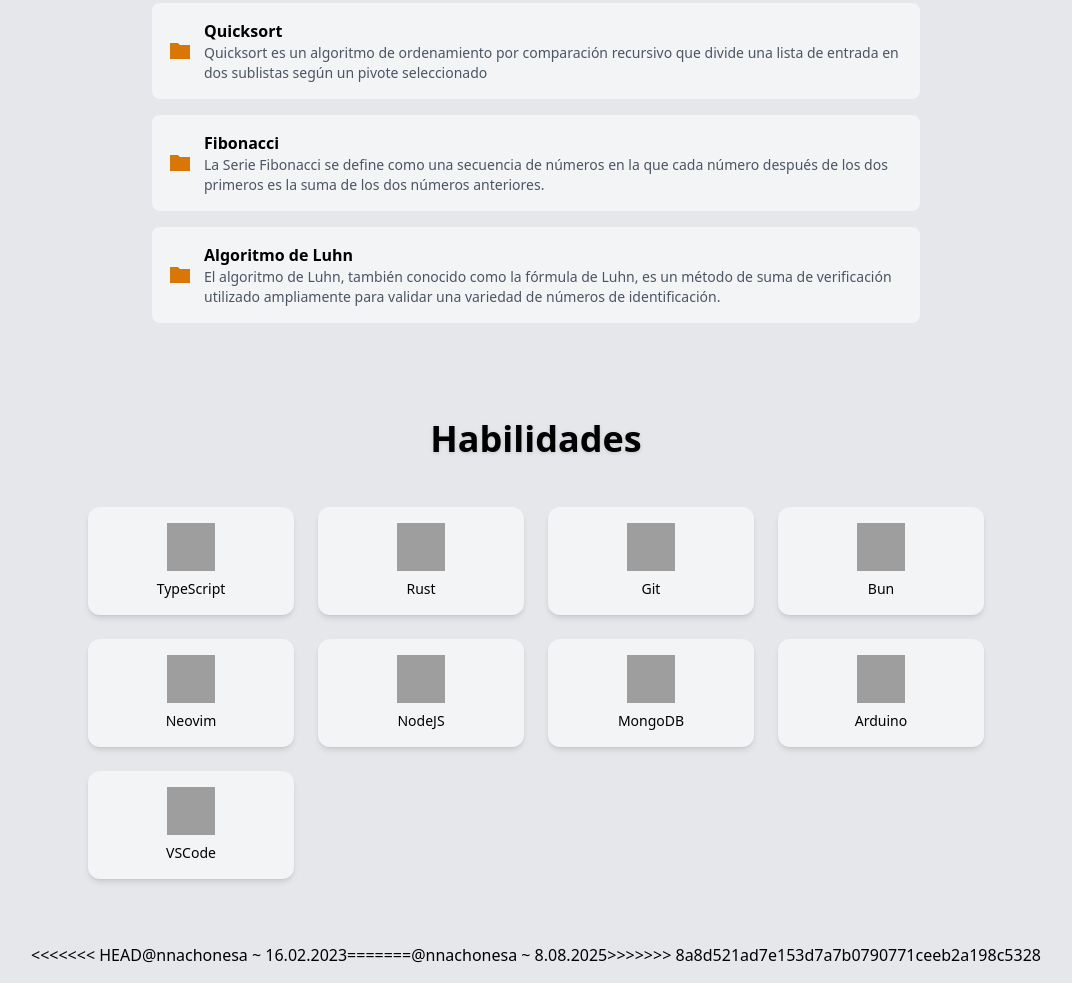
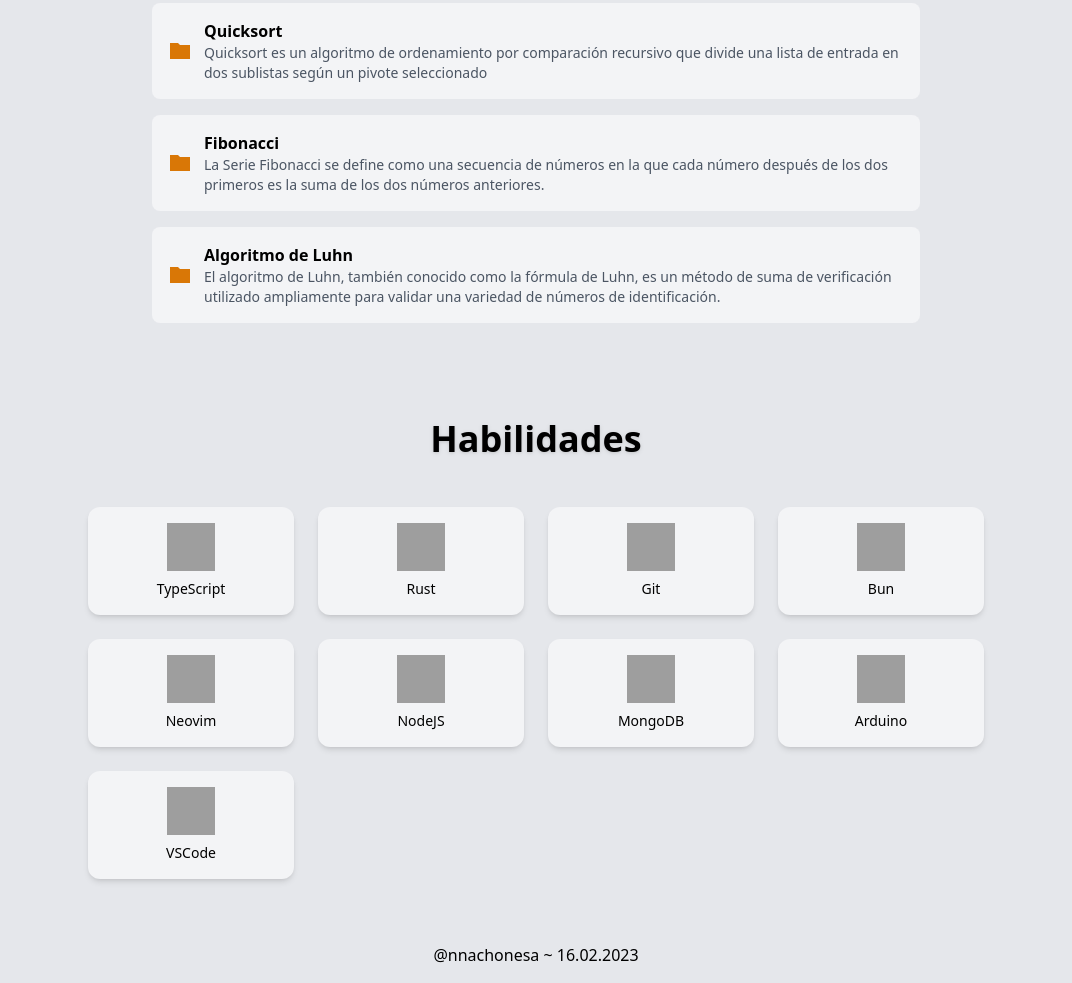
Before and after one commit to nnachonesa/nnachonesa.github.io, a plain HTML site: page index.html in a window 1280 px wide. Shown: the part 2013-2996 px from the top of the page, without its empty margins (104-1176 px from the left). Drawn offline with nearby package versions, Linux system fonts and the light colour scheme; no server answers; grey boxes are pictures that could not be loaded.

Commit message:
fix: fix de no aceptar cambios en footer

```diff
--- a/index.html
+++ b/index.html
@@ -171,11 +171,7 @@
     <!-- Footer -->
     <section
         class="bg-gray-200 dark:bg-gray-900 text-black dark:text-white flex items-center justify-center w-full p-4">
-<<<<<<< HEAD
         <h2>@nnachonesa ~ 16.02.2023</h2>
-=======
-        <h2>@nnachonesa ~ 8.08.2025</h2>
->>>>>>> 8a8d521ad7e153d7a7b0790771ceeb2a198c5328
     </section>
 
     <script src="index.js"></script>
```
